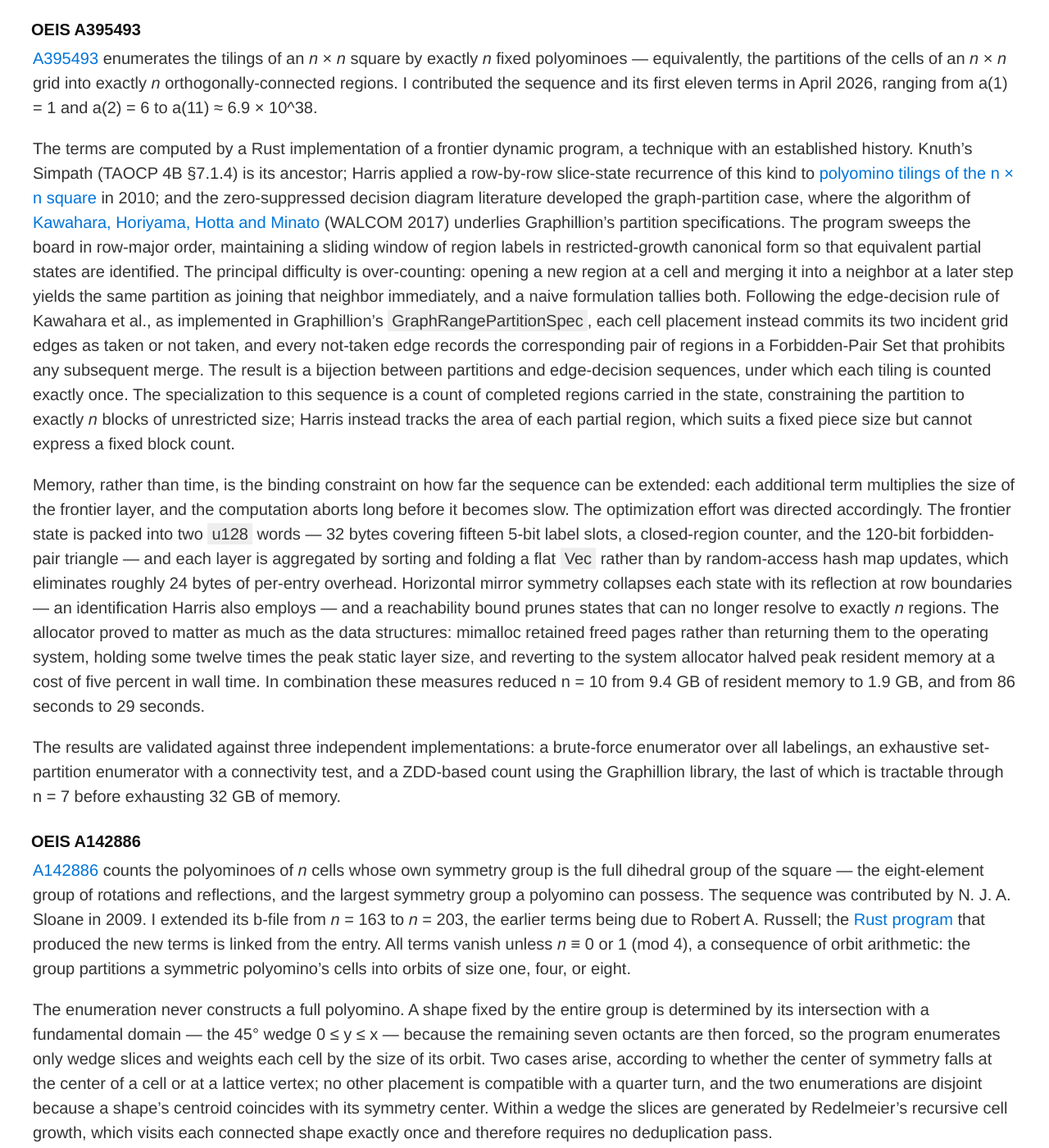
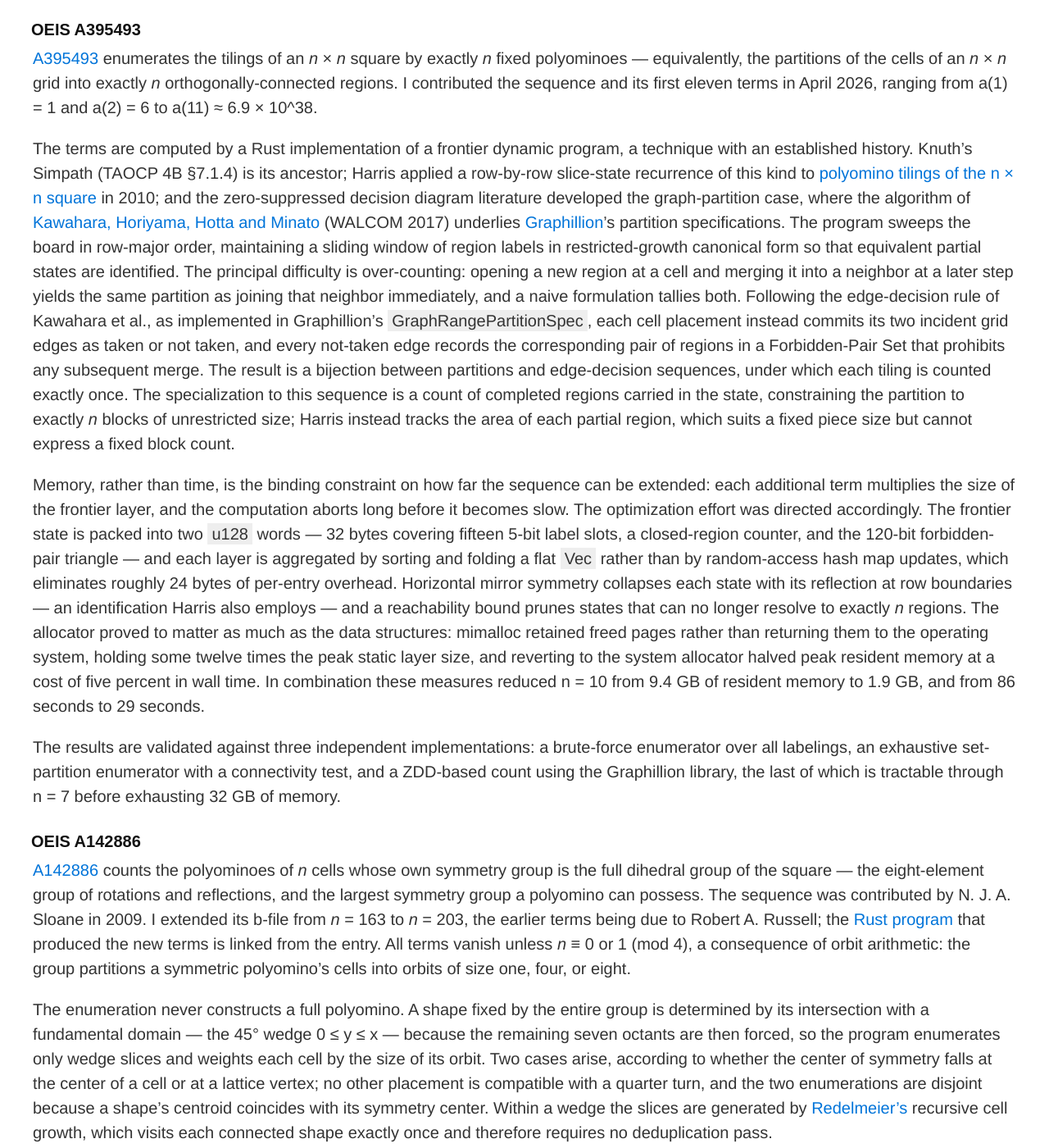
Before and after one commit to mspiegel/mspiegel.github.com, a Jekyll site: the page built from index.md, in a window 1280 px wide and 1400 px high, scrolled down 944 px. Shown: the whole window at 82% size. Built offline with Jekyll 4.4.1, drawn with Linux system fonts in a browser that asks for light colours; part of the change alters nothing that is shown; some of the changed text lies outside the part shown.

Commit message:
Add citation links

```diff
--- a/index.md
+++ b/index.md
@@ -59,7 +59,9 @@ its ancestor; Harris applied a row-by-row slice-state recurrence of this kind to
 in 2010; and the zero-suppressed decision diagram literature developed the
 graph-partition case, where the algorithm of
 [Kawahara, Horiyama, Hotta and Minato](https://link.springer.com/chapter/10.1007/978-3-319-53925-6_10)
-(WALCOM 2017) underlies Graphillion's partition specifications. The program
+(WALCOM 2017) underlies
+[Graphillion](https://github.com/takemaru/graphillion)'s partition
+specifications. The program
 sweeps the board in row-major order, maintaining a sliding window of region
 labels in restricted-growth canonical form so that equivalent partial states
 are identified. The principal difficulty is over-counting: opening a new region
@@ -119,7 +121,9 @@ orbit. Two cases arise, according to whether the center of symmetry falls at
 the center of a cell or at a lattice vertex; no other placement is compatible
 with a quarter turn, and the two enumerations are disjoint because a shape's
 centroid coincides with its symmetry center. Within a wedge the slices are
-generated by Redelmeier's recursive cell growth, which visits each connected
+generated by
+[Redelmeier's](https://doi.org/10.1016/0012-365X%2881%2990237-5) recursive cell
+growth, which visits each connected
 shape exactly once and therefore requires no deduplication pass.
 
 Connectivity of the full polyomino is decided locally, on the roughly *n*/8
@@ -155,7 +159,9 @@ written without integral signs: taking `P` to be integration from zero
 recovers the familiar identity exactly. Free Rota-Baxter algebras have a basis
 of *Rota-Baxter words* — expressions built from a generator `x` and the
 operator, with `P` written as a pair of parentheses — and the counting of these
-words was studied by Guo and Sit, who contributed this sequence in 2010. In
+words was studied by
+[Guo and Sit](https://arxiv.org/abs/math/0602449), who contributed this
+sequence in 2010. In
 June 2026 I contributed a formula to the entry, found in collaboration with
 Claude, expressing the sequence in terms of the Catalan numbers.
 
```
